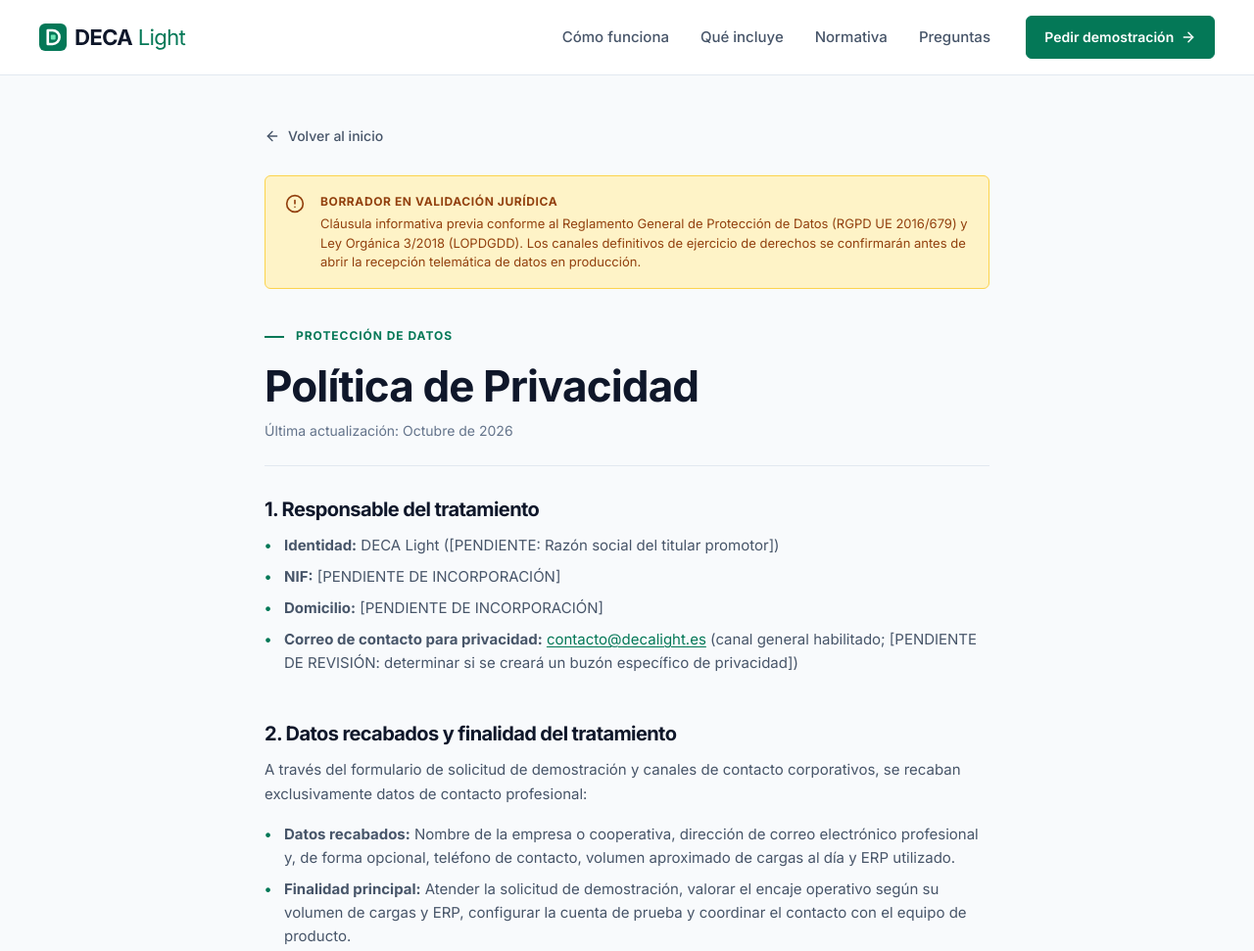
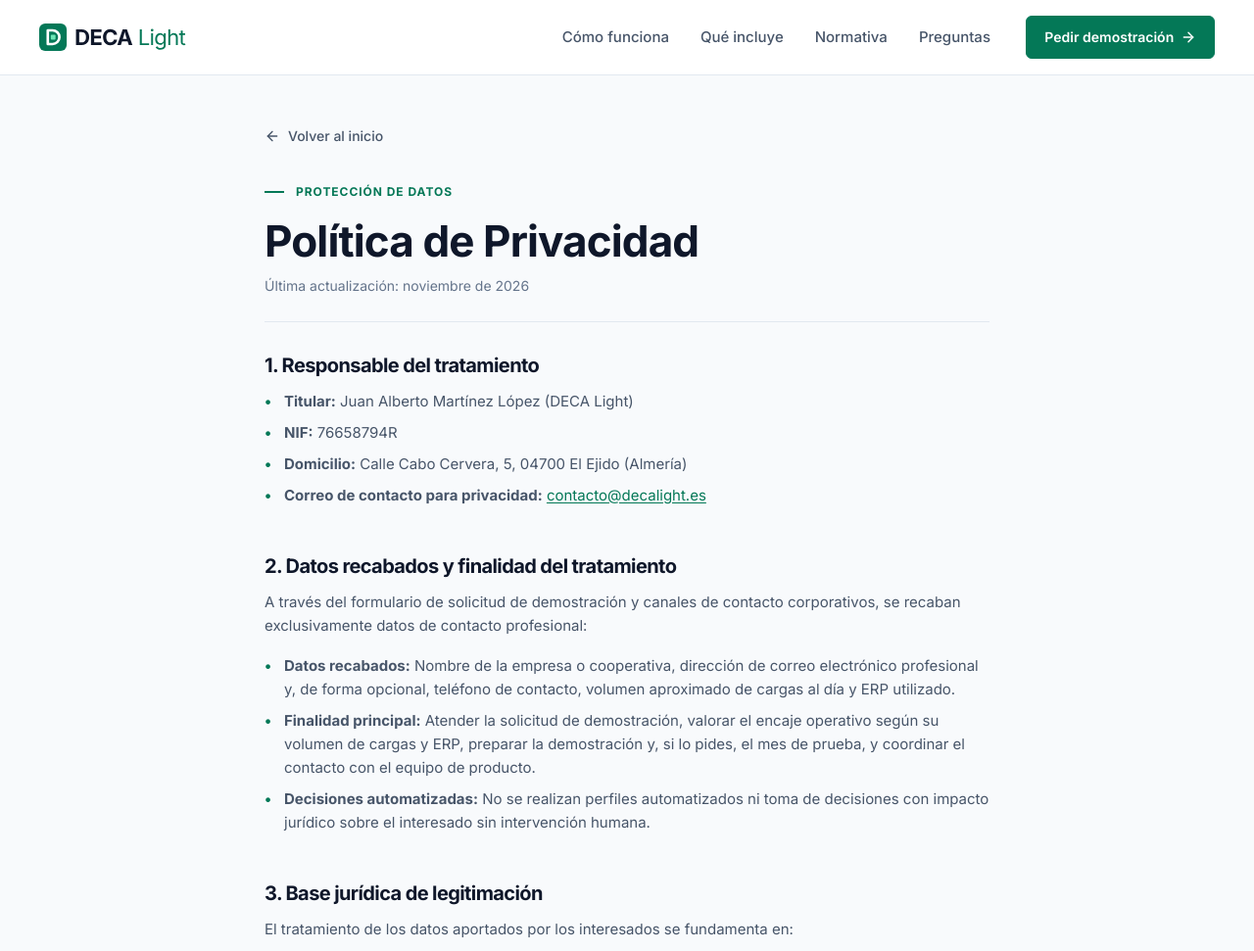
Before and after one commit to johannmartlo/DECA-LIGHT-WEB, an Astro site: page /politica-privacidad in a window 1280 px wide. Shown: the top 971 px of the page at 98% size. Built offline with nearby package versions, Linux system fonts and the light colour scheme; Astro itself is replaced by a stand-in of ours.

Commit message:
feat(web): textos legales definitivos, og-image png, canonicals y pagina 404

```diff
--- a/scripts/retry-notifications.mjs
+++ b/scripts/retry-notifications.mjs
@@ -39,10 +39,10 @@ export function buildNotificationEmail(record, { recipientEmail, senderEmail } =
   return {
     from: sender,
     to: [recipient],
-    subject: `[Piloto DECA Light] Nueva solicitud: ${company}`,
+    subject: `[DECA Light] Nueva solicitud de demostración: ${company}`,
     html: `
-      <h2>Nueva solicitud de participación en el programa piloto</h2>
-      <p>Se ha recibido una nueva solicitud a través del formulario de la web comercial:</p>
+      <h2>Nueva solicitud de demostración</h2>
+      <p>Se ha recibido una nueva solicitud de demostración a través del formulario de la web comercial:</p>
       <ul>
         <li><strong>Empresa:</strong> ${escapeHtml(company)}</li>
         <li><strong>Correo de contacto:</strong> <a href="mailto:${escapeHtml(email)}">${escapeHtml(email)}</a></li>
--- a/src/components/Hero.astro
+++ b/src/components/Hero.astro
@@ -104,6 +104,7 @@ import HeroContenido from './HeroContenido.astro';
       if (video && typeof video.pause === 'function') {
         video.pause();
       }
+      openBtn.focus();
     });
   });
 </script>
--- a/src/components/PilotIntroVisual.astro
+++ b/src/components/PilotIntroVisual.astro
@@ -89,7 +89,7 @@
 
       <!-- Cláusula informativa de primera capa (RGPD art. 13 / LOPDGDD art. 11) -->
       <p class="privacy-box-text">
-        <strong>Información de protección de datos:</strong> Responsable: titular promotor de DECA Light. Finalidad: atender la solicitud de demostración y valorar el encaje operativo. Legitimación: medidas precontractuales a petición del interesado (art. 6.1.b RGPD) e interés legítimo en contactos profesionales (art. 19 LOPDGDD). Detalles completos en nuestra <a href="/politica-privacidad" class="privacy-link">Política de Privacidad</a>.
+        <strong>Información de protección de datos:</strong> Responsable: Juan Alberto Martínez López. Finalidad: atender la solicitud de demostración y valorar el encaje operativo. Legitimación: medidas precontractuales a petición del interesado (art. 6.1.b RGPD) e interés legítimo en contactos profesionales (art. 19 LOPDGDD). Detalles completos en nuestra <a href="/politica-privacidad" class="privacy-link">Política de Privacidad</a>.
       </p>
 
       <div class="form-btn-wrap">
--- a/src/pages/aviso-legal.astro
+++ b/src/pages/aviso-legal.astro
@@ -6,6 +6,7 @@ import Layout from '../layouts/Layout.astro';
 <Layout
   title="Aviso Legal · DECA Light"
   description="Información legal sobre el titular del sitio web y condiciones de uso de DECA Light para almacenes hortofrutícolas."
+  canonicalURL="https://www.decalight.es/aviso-legal"
 >
   <div class="legal-page">
     <div class="container legal-container">
@@ -20,42 +21,25 @@ import Layout from '../layouts/Layout.astro';
         </a>
       </nav>
 
-      <!-- Banner de advertencia de borrador legal -->
-      <div class="legal-draft-notice" role="note">
-        <div class="notice-icon" aria-hidden="true">
-          <svg width="20" height="20" viewBox="0 0 24 24" fill="none" stroke="currentColor" stroke-width="2" stroke-linecap="round" stroke-linejoin="round">
-            <circle cx="12" cy="12" r="10"></circle>
-            <line x1="12" y1="8" x2="12" y2="12"></line>
-            <line x1="12" y1="16" x2="12.01" y2="16"></line>
-          </svg>
-        </div>
-        <div>
-          <p class="notice-title">BORRADOR EN VALIDACIÓN JURÍDICA</p>
-          <p class="notice-desc">
-            Este documento constituye la versión preliminar informativa. Los datos identificativos definitivos del titular (Razón Social, NIF, Domicilio Social y Registro Mercantil) se completarán antes de la puesta en producción comercial del servicio.
-          </p>
-        </div>
-      </div>
-
       <header class="legal-header">
         <span class="section-kicker">INFORMACIÓN LEGAL</span>
         <h1 class="legal-title">Aviso Legal</h1>
-        <p class="legal-date">Última actualización: Octubre de 2026</p>
+        <p class="legal-date">Última actualización: noviembre de 2026</p>
       </header>
 
       <div class="legal-content">
         <section class="legal-section">
           <h2>1. Datos identificativos del titular</h2>
           <p>
-            En cumplimiento del artículo 10 de la Ley 34/2002, de 11 de julio, de Servicios de la Sociedad de la Información y de Comercio Electrónico (LSSI-CE), se informa de que este sitio web es titularidad del proyecto promotor de <strong>DECA Light</strong>:
+            En cumplimiento del artículo 10 de la Ley 34/2002, de 11 de julio, de Servicios de la Sociedad de la Información y de Comercio Electrónico (LSSI-CE), se informa de los datos identificativos del titular de este sitio web:
           </p>
           <ul class="legal-list">
             <li><strong>Denominación comercial:</strong> DECA Light</li>
-            <li><strong>Titular / Razón social:</strong> [PENDIENTE DE INCORPORACIÓN: Entidad jurídica promotora]</li>
-            <li><strong>NIF/CIF:</strong> [PENDIENTE DE INCORPORACIÓN]</li>
-            <li><strong>Domicilio social:</strong> [PENDIENTE DE INCORPORACIÓN: Domicilio legal en territorio español]</li>
+            <li><strong>Titular:</strong> Juan Alberto Martínez López</li>
+            <li><strong>NIF:</strong> 76658794R</li>
+            <li><strong>Domicilio:</strong> Calle Cabo Cervera, 5, 04700 El Ejido (Almería)</li>
             <li><strong>Correo electrónico de contacto:</strong> <a href="mailto:contacto@decalight.es" class="legal-link">contacto@decalight.es</a></li>
-            <li><strong>Actividad:</strong> Desarrollo de soluciones de software y coordinación documental para el sector agroindustrial.</li>
+            <li><strong>Actividad:</strong> desarrollo y comercialización de software para la documentación de transporte del sector hortofrutícola.</li>
           </ul>
         </section>
 
@@ -86,7 +70,7 @@ import Layout from '../layouts/Layout.astro';
         <section class="legal-section">
           <h2>5. Legislación aplicable y jurisdicción</h2>
           <p>
-            Para la resolución de cualquier controversia o cuestión relativa al presente sitio web o a las actividades en él desarrolladas, será de aplicación la legislación española, sometiéndose las partes expresamente a la jurisdicción de los Juzgados y Tribunales competentes del domicilio del titular del proyecto.
+            Para la resolución de cualquier controversia o cuestión relativa al presente sitio web o a las actividades en él desarrolladas, será de aplicación la legislación española, sometiéndose las partes expresamente a la jurisdicción de los Juzgados y Tribunales competentes del domicilio del titular.
           </p>
         </section>
 
@@ -134,38 +118,6 @@ import Layout from '../layouts/Layout.astro';
   .breadcrumb-link:hover {
     color: var(--color-brand-primary, var(--palette-emerald-700));
     text-decoration: underline;
-  }
-
-  .legal-draft-notice {
-    display: flex;
-    align-items: flex-start;
-    gap: 1rem;
-    padding: 1rem 1.25rem;
-    background-color: var(--color-accent-amber-subtle, var(--palette-amber-100));
-    border: 1px solid var(--color-accent-amber-border, var(--palette-amber-300));
-    border-radius: var(--radius-md, 6px);
-    margin-bottom: var(--space-8, 2rem);
-  }
-
-  .notice-icon {
-    flex-shrink: 0;
-    color: var(--color-accent-amber-text, var(--palette-amber-800));
-    margin-top: 2px;
-  }
-
-  .notice-title {
-    font-size: 0.75rem;
-    font-weight: 700;
-    letter-spacing: 0.05em;
-    color: var(--color-accent-amber-text, var(--palette-amber-800));
-    margin-bottom: 0.25rem;
-  }
-
-  .notice-desc {
-    font-size: 0.8125rem;
-    color: var(--color-accent-amber-text, var(--palette-amber-800));
-    line-height: 1.5;
-    margin: 0;
   }
 
   .legal-header {
--- a/src/pages/politica-cookies.astro
+++ b/src/pages/politica-cookies.astro
@@ -6,6 +6,7 @@ import Layout from '../layouts/Layout.astro';
 <Layout
   title="Política de Cookies · DECA Light"
   description="Información sobre el uso de cookies y tecnologías de almacenamiento local en el sitio web de DECA Light."
+  canonicalURL="https://www.decalight.es/politica-cookies"
 >
   <div class="legal-page">
     <div class="container legal-container">
@@ -20,27 +21,10 @@ import Layout from '../layouts/Layout.astro';
         </a>
       </nav>
 
-      <!-- Banner de advertencia de borrador legal -->
-      <div class="legal-draft-notice" role="note">
-        <div class="notice-icon" aria-hidden="true">
-          <svg width="20" height="20" viewBox="0 0 24 24" fill="none" stroke="currentColor" stroke-width="2" stroke-linecap="round" stroke-linejoin="round">
-            <circle cx="12" cy="12" r="10"></circle>
-            <line x1="12" y1="8" x2="12" y2="12"></line>
-            <line x1="12" y1="16" x2="12.01" y2="16"></line>
-          </svg>
-        </div>
-        <div>
-          <p class="notice-title">BORRADOR INFORMATIVO</p>
-          <p class="notice-desc">
-            En su versión comercial estática actual, DECA Light no utiliza cookies de seguimiento publicitario ni analítica invasiva de terceros.
-          </p>
-        </div>
-      </div>
-
       <header class="legal-header">
         <span class="section-kicker">INFORMACIÓN TÉCNICA</span>
         <h1 class="legal-title">Política de Cookies</h1>
-        <p class="legal-date">Última actualización: Octubre de 2026</p>
+        <p class="legal-date">Última actualización: noviembre de 2026</p>
       </header>
 
       <div class="legal-content">
@@ -86,7 +70,7 @@ import Layout from '../layouts/Layout.astro';
         <section class="legal-section">
           <h2>5. Contacto y dudas técnicas</h2>
           <p>
-            Para cualquier consulta sobre esta política técnica o sobre el funcionamiento del sitio web, puede comunicarse con el equipo promotor a través de <a href="mailto:contacto@decalight.es" class="legal-link">contacto@decalight.es</a>.
+            Para cualquier consulta sobre esta política técnica o sobre el funcionamiento del sitio web, puede comunicarse con DECA Light a través de <a href="mailto:contacto@decalight.es" class="legal-link">contacto@decalight.es</a>.
           </p>
         </section>
 
@@ -134,38 +118,6 @@ import Layout from '../layouts/Layout.astro';
   .breadcrumb-link:hover {
     color: var(--color-brand-primary, var(--palette-emerald-700));
     text-decoration: underline;
-  }
-
-  .legal-draft-notice {
-    display: flex;
-    align-items: flex-start;
-    gap: 1rem;
-    padding: 1rem 1.25rem;
-    background-color: var(--color-accent-amber-subtle, var(--palette-amber-100));
-    border: 1px solid var(--color-accent-amber-border, var(--palette-amber-300));
-    border-radius: var(--radius-md, 6px);
-    margin-bottom: var(--space-8, 2rem);
-  }
-
-  .notice-icon {
-    flex-shrink: 0;
-    color: var(--color-accent-amber-text, var(--palette-amber-800));
-    margin-top: 2px;
-  }
-
-  .notice-title {
-    font-size: 0.75rem;
-    font-weight: 700;
-    letter-spacing: 0.05em;
-    color: var(--color-accent-amber-text, var(--palette-amber-800));
-    margin-bottom: 0.25rem;
-  }
-
-  .notice-desc {
-    font-size: 0.8125rem;
-    color: var(--color-accent-amber-text, var(--palette-amber-800));
-    line-height: 1.5;
-    margin: 0;
   }
 
   .legal-header {
--- a/src/pages/politica-privacidad.astro
+++ b/src/pages/politica-privacidad.astro
@@ -6,6 +6,7 @@ import Layout from '../layouts/Layout.astro';
 <Layout
   title="Política de Privacidad · DECA Light"
   description="Información detallada sobre el tratamiento de datos de carácter personal conforme al RGPD y la LOPDGDD en DECA Light."
+  canonicalURL="https://www.decalight.es/politica-privacidad"
 >
   <div class="legal-page">
     <div class="container legal-container">
@@ -20,37 +21,20 @@ import Layout from '../layouts/Layout.astro';
         </a>
       </nav>
 
-      <!-- Banner de advertencia de borrador legal -->
-      <div class="legal-draft-notice" role="note">
-        <div class="notice-icon" aria-hidden="true">
-          <svg width="20" height="20" viewBox="0 0 24 24" fill="none" stroke="currentColor" stroke-width="2" stroke-linecap="round" stroke-linejoin="round">
-            <circle cx="12" cy="12" r="10"></circle>
-            <line x1="12" y1="8" x2="12" y2="12"></line>
-            <line x1="12" y1="16" x2="12.01" y2="16"></line>
-          </svg>
-        </div>
-        <div>
-          <p class="notice-title">BORRADOR EN VALIDACIÓN JURÍDICA</p>
-          <p class="notice-desc">
-            Cláusula informativa previa conforme al Reglamento General de Protección de Datos (RGPD UE 2016/679) y Ley Orgánica 3/2018 (LOPDGDD). Los canales definitivos de ejercicio de derechos se confirmarán antes de abrir la recepción telemática de datos en producción.
-          </p>
-        </div>
-      </div>
-
       <header class="legal-header">
         <span class="section-kicker">PROTECCIÓN DE DATOS</span>
         <h1 class="legal-title">Política de Privacidad</h1>
-        <p class="legal-date">Última actualización: Octubre de 2026</p>
+        <p class="legal-date">Última actualización: noviembre de 2026</p>
       </header>
 
       <div class="legal-content">
         <section class="legal-section">
           <h2>1. Responsable del tratamiento</h2>
           <ul class="legal-list">
-            <li><strong>Identidad:</strong> DECA Light ([PENDIENTE: Razón social del titular promotor])</li>
-            <li><strong>NIF:</strong> [PENDIENTE DE INCORPORACIÓN]</li>
-            <li><strong>Domicilio:</strong> [PENDIENTE DE INCORPORACIÓN]</li>
-            <li><strong>Correo de contacto para privacidad:</strong> <a href="mailto:contacto@decalight.es" class="legal-link">contacto@decalight.es</a> (canal general habilitado; [PENDIENTE DE REVISIÓN: determinar si se creará un buzón específico de privacidad])</li>
+            <li><strong>Titular:</strong> Juan Alberto Martínez López (DECA Light)</li>
+            <li><strong>NIF:</strong> 76658794R</li>
+            <li><strong>Domicilio:</strong> Calle Cabo Cervera, 5, 04700 El Ejido (Almería)</li>
+            <li><strong>Correo de contacto para privacidad:</strong> <a href="mailto:contacto@decalight.es" class="legal-link">contacto@decalight.es</a></li>
           </ul>
         </section>
 
@@ -61,7 +45,7 @@ import Layout from '../layouts/Layout.astro';
           </p>
           <ul class="legal-list">
             <li><strong>Datos recabados:</strong> Nombre de la empresa o cooperativa, dirección de correo electrónico profesional y, de forma opcional, teléfono de contacto, volumen aproximado de cargas al día y ERP utilizado.</li>
-            <li><strong>Finalidad principal:</strong> Atender la solicitud de demostración, valorar el encaje operativo según su volumen de cargas y ERP, configurar la cuenta de prueba y coordinar el contacto con el equipo de producto.</li>
+            <li><strong>Finalidad principal:</strong> Atender la solicitud de demostración, valorar el encaje operativo según su volumen de cargas y ERP, preparar la demostración y, si lo pides, el mes de prueba, y coordinar el contacto con el equipo de producto.</li>
             <li><strong>Decisiones automatizadas:</strong> No se realizan perfiles automatizados ni toma de decisiones con impacto jurídico sobre el interesado sin intervención humana.</li>
           </ul>
         </section>
@@ -157,38 +141,6 @@ import Layout from '../layouts/Layout.astro';
   .breadcrumb-link:hover {
     color: var(--color-brand-primary, var(--palette-emerald-700));
     text-decoration: underline;
-  }
-
-  .legal-draft-notice {
-    display: flex;
-    align-items: flex-start;
-    gap: 1rem;
-    padding: 1rem 1.25rem;
-    background-color: var(--color-accent-amber-subtle, var(--palette-amber-100));
-    border: 1px solid var(--color-accent-amber-border, var(--palette-amber-300));
-    border-radius: var(--radius-md, 6px);
-    margin-bottom: var(--space-8, 2rem);
-  }
-
-  .notice-icon {
-    flex-shrink: 0;
-    color: var(--color-accent-amber-text, var(--palette-amber-800));
-    margin-top: 2px;
-  }
-
-  .notice-title {
-    font-size: 0.75rem;
-    font-weight: 700;
-    letter-spacing: 0.05em;
-    color: var(--color-accent-amber-text, var(--palette-amber-800));
-    margin-bottom: 0.25rem;
-  }
-
-  .notice-desc {
-    font-size: 0.8125rem;
-    color: var(--color-accent-amber-text, var(--palette-amber-800));
-    line-height: 1.5;
-    margin: 0;
   }
 
   .legal-header {
```
Also changed, not shown: functions/api/pilot.ts (+4 -4 lines), src/layouts/Layout.astro (+7 -3 lines), src/pages/404.astro (added, +120 -0 lines).
